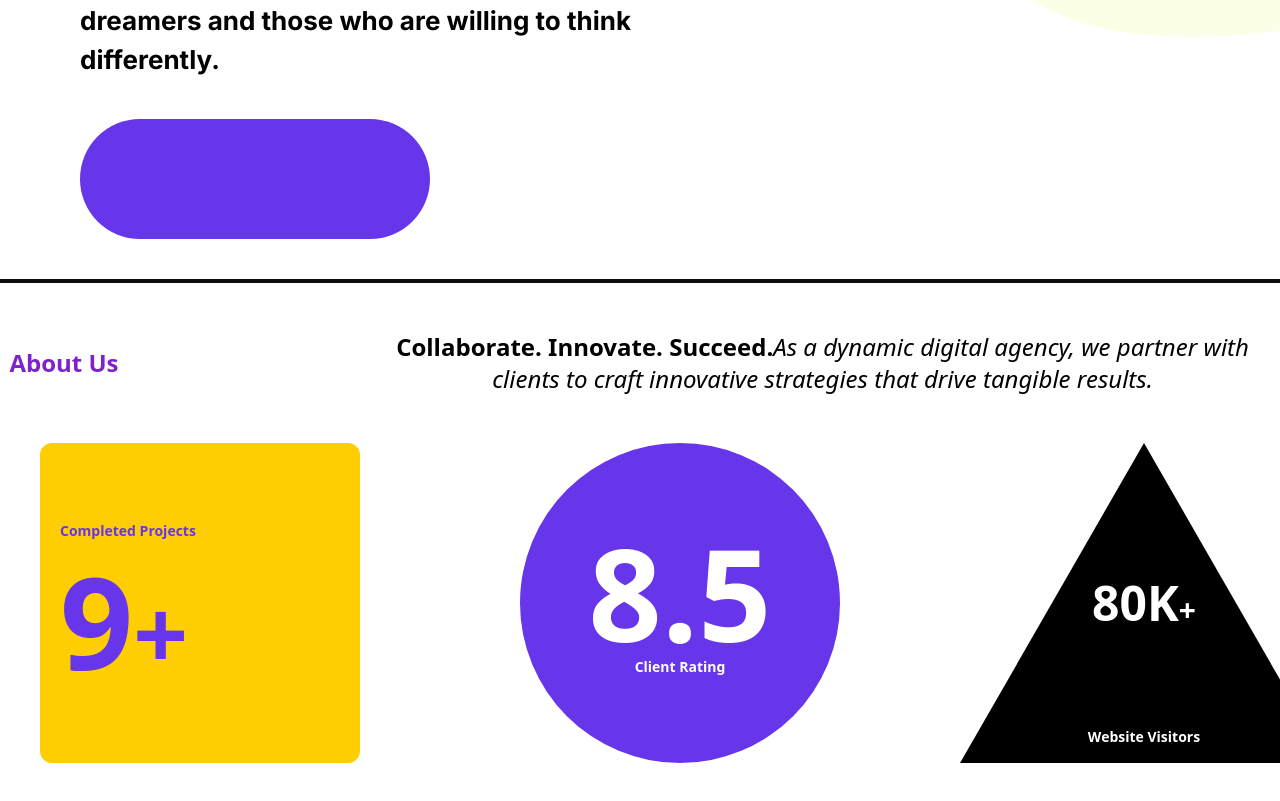
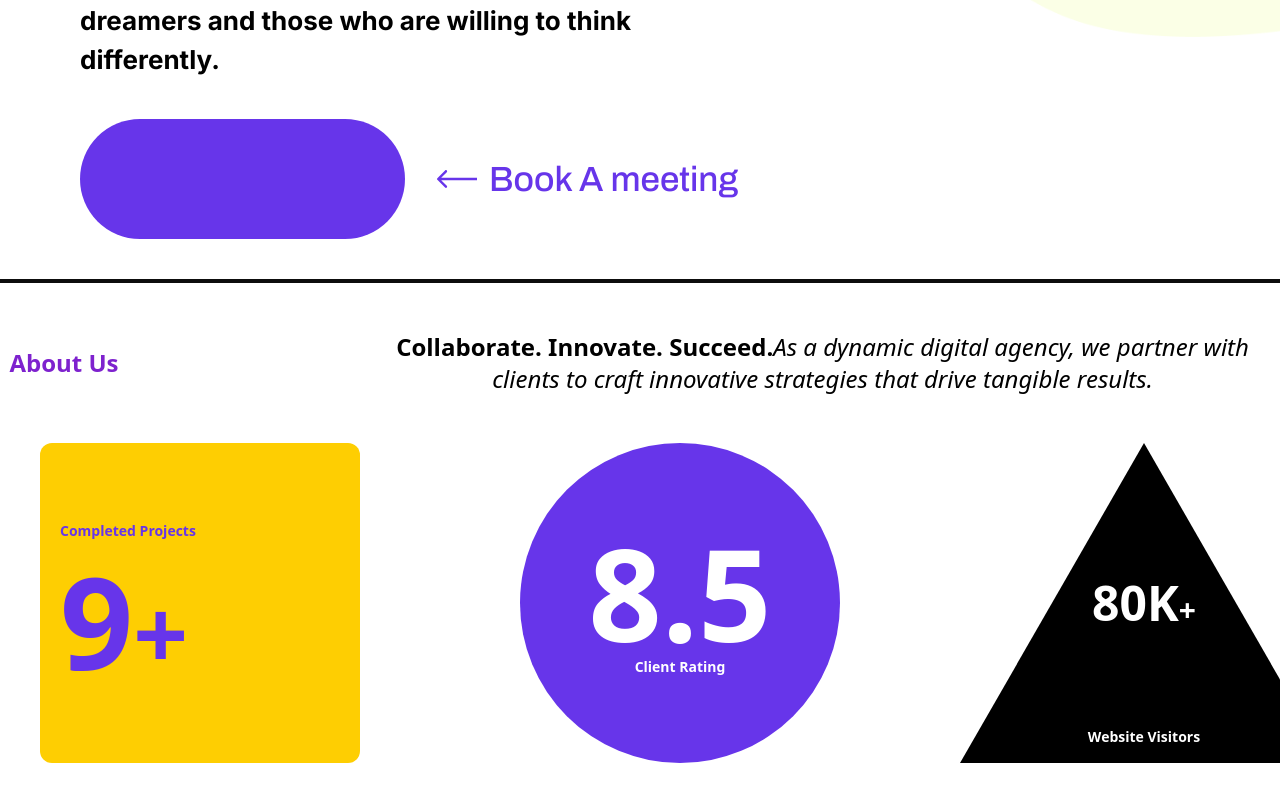
Before and after one commit to biswa-ganguly/re-design, a React (Vite) app: page / in a window 1280 px wide. Shown: the part 941-1742 px from the top of the page. Built offline with nearby package versions, Linux system fonts and the light colour scheme.

Commit message:
BookAMeetingAdded

```diff
--- /dev/null
+++ b/src/components/BookAMeeting.jsx
@@ -0,0 +1,83 @@
+import React from 'react';
+import {motion,useAnimation} from "framer-motion"
+
+function BookAMeeting() {
+
+    const controls = useAnimation();
+  return (
+    <div className ="flex flex-row gap-8">
+    <motion.button
+    whileHover ="hover"
+    initial = "rest"
+    animate = "rest"
+    className = "h-[120px] w-[325px] bg-[#6735EA] rounded-full ml-20 relative overflow-hidden"
+    onHoverStart={() => controls.start("hover")}
+    onHoverEnd={() => controls.start("rest")}
+
+    >
+
+      <motion.div
+              className="absolute inset-0 rounded-lg font-archivo font-medium text-[#6735EA]"
+              variants={{
+                rest: { scale: 0, y: '100%',scaleX:0.5,scaleY:3 },
+                hover: { scale: 2, y: '10%',scaleX:1,scaleY:1 },
+              }}
+              transition={{
+                duration: 0.4,
+                ease: [1.25, 1, 1, 1],
+              }}
+            style={{
+                backgroundColor: '#FECE02',
+                borderRadius: '1000%',
+                originY:0.25
+              }}
+
+              >
+                    <motion.span
+        className="absolute inset-0 flex justify-center items-center text-[#6735EA] font-archivo font-medium"
+        initial={{ opacity: 0, y: 10 }}
+        animate="rest"
+        whileHover="hover"
+        variants={{
+          rest: { opacity: 0, y: 10 },
+          hover: { opacity: 1, y: -20 },
+        }}
+        transition={{
+          ease: 'easeInOut',
+          x: { stiffness:800, damping: 100}
+        }}
+      >
+        LET'S GROW !!
+      </motion.span>
+      </motion.div>
+
+
+    </motion.button>
+    <motion.div
+    className ="flex gap-3 justify-center items-center text-[35px] text-[#6735EA] font-archivo font-medium -z-40"
+    whileHover= "hover"
+    // animate = "rest"
+    initial = {{opacity:1}}
+    variants ={{
+        rest: {opacity:1,x:0},
+        hover:{opacity:1,x: -350}
+    }}
+    tansition= {{
+        duration: 0.8, // Slower transition for the text animation
+          ease: 'easeInOut',
+    }}
+    animate={controls}
+
+    >
+        <img src="/Arrow 1.svg" alt="arrow" className ="h-10 w-10" />
+      Book A meeting
+    </motion.div>
+    </div>
+
+
+
+
+  )
+}
+
+export default BookAMeeting
--- a/src/pages/Home/Hero.jsx
+++ b/src/pages/Home/Hero.jsx
@@ -2,6 +2,7 @@ import React, {useState,useEffect} from 'react';
 import ToggleButton from '../../components/ToggleButton';
 import {motion} from "framer-motion";
 import ImageSlider from "../../components/ImageSlider"
+import BookAMeeting from '../../components/BookAMeeting';
 
 
 function Hero() {
@@ -71,8 +72,8 @@ function Hero() {
 
        <div className="flex flex-col gap-10">
       <div className = "inline-flex w-2/4 font-inter text-[26px] ml-20 font-bold">We are The Agenc-E, a digital marketing agency based in Kolkata. Agenc-E fits the misfits, dreamers and those who are willing to think differently.</div>
-      <button className="h-[120px] w-[350px] bg-[#6735EA] rounded-full ml-20"></button>
-
+      {/* <button className="h-[120px] w-[350px] bg-[#6735EA] rounded-full ml-20"></button> */}
+      <BookAMeeting/>
 
       </div>
     </section>
```
Also changed, not shown: public/Arrow 1.svg (added).
